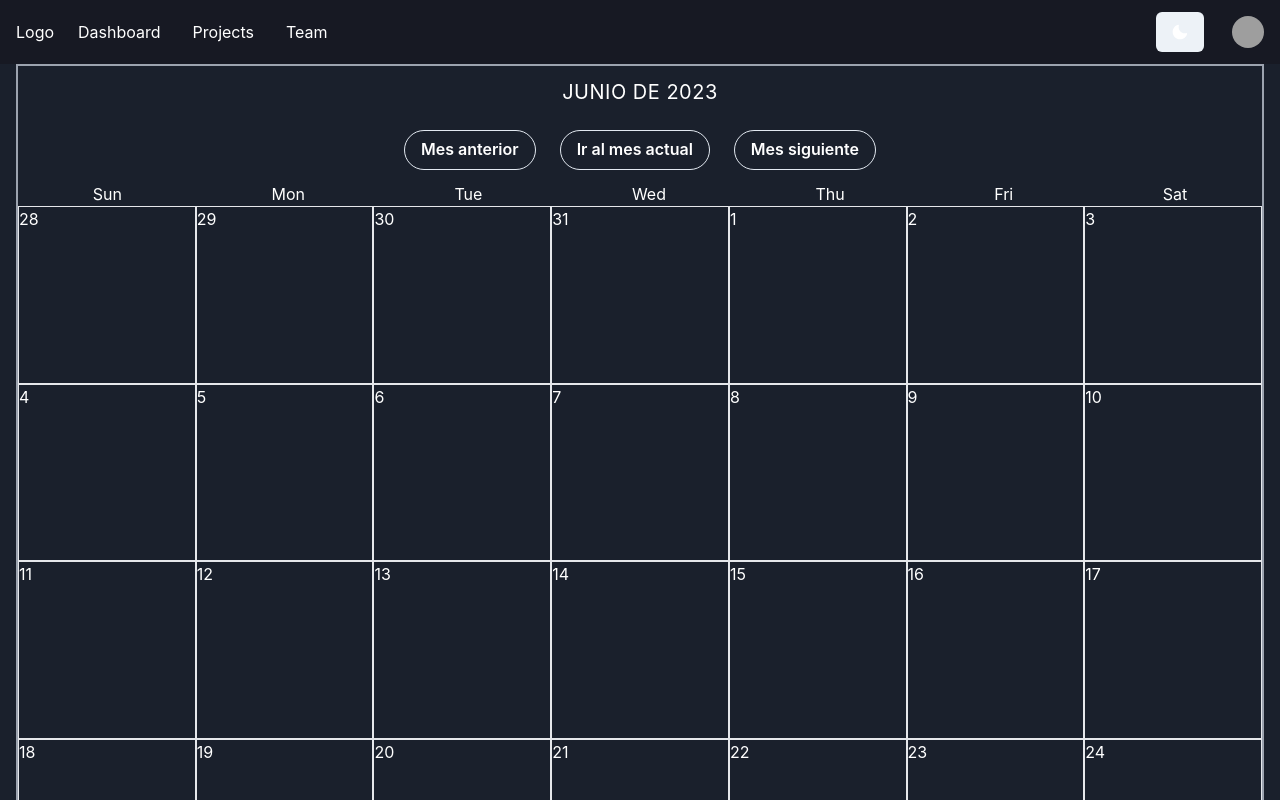
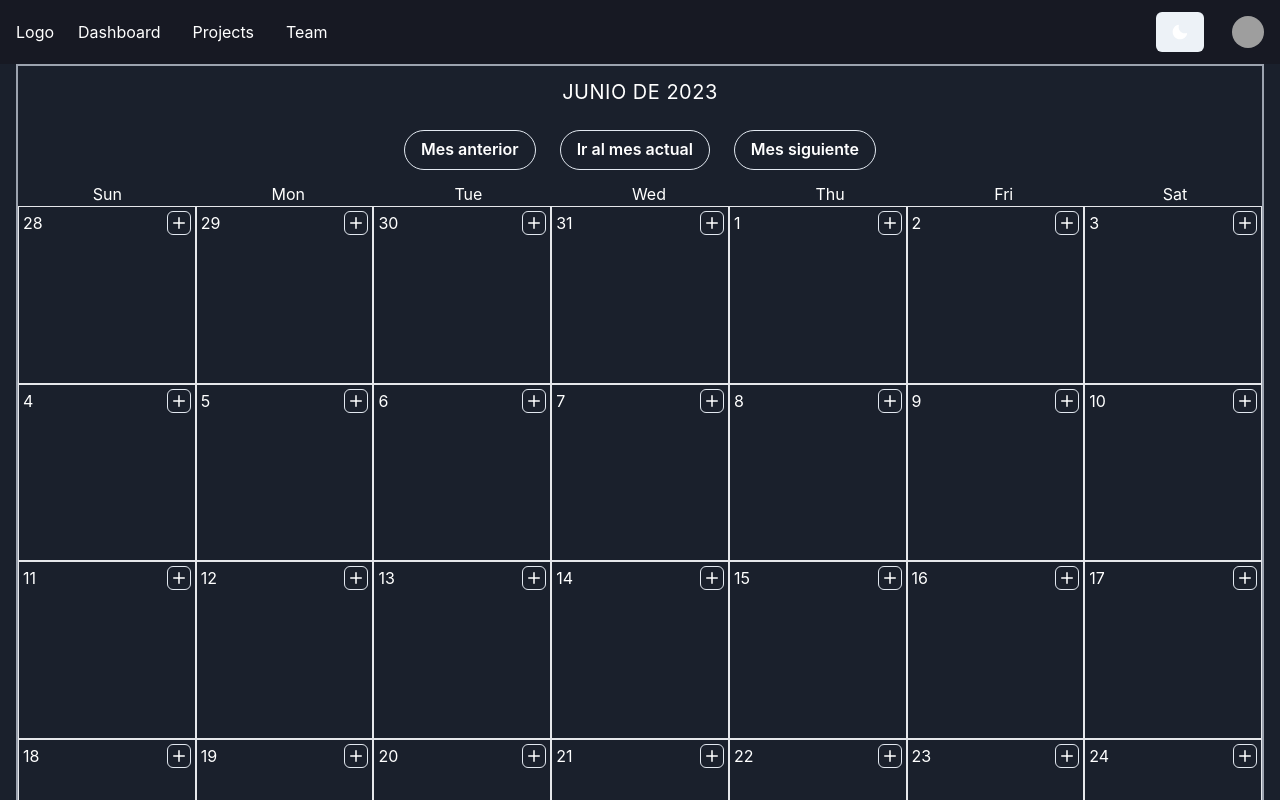
Before and after one commit to lionking0105/epic-organizer-frontend, a Next.js app in the folder frontend/: page /calendar in a window 1280 px wide. Shown: the top 800 px of the page. Built offline with nearby package versions, Linux system fonts and the light colour scheme; sample sign-in values are in the browser's storage; grey boxes are pictures that could not be loaded.

Commit message:
feat (frontend): IconButton for show modalTask

```diff
--- a/frontend/src/components/global/UI/calendar/MyDay.tsx
+++ b/frontend/src/components/global/UI/calendar/MyDay.tsx
@@ -1,20 +1,33 @@
-// Componentes/Dia.tsx
+import { Flex } from "@chakra-ui/react";
+import { MyInsertTask } from "./entites/MyInsertTask";
+
 interface DiaProps {
   dia: number;
 }
 
 const Dia = ({ dia }: DiaProps) => {
   return (
-    <div
+    <Flex
       className="aspect-content flex-grow border border-gray-200"
       style={{
         flexBasis: "14.2857%",
         flexShrink: 0,
         aspectRatio: "1 / 1",
       }}
+      direction="column"
+      position="relative"
     >
-      {dia}
-    </div>
+      <span
+        style={{
+          position: "absolute",
+          top: "4px",
+          left: "4px",
+        }}
+      >
+        {dia}
+      </span>
+      <MyInsertTask />
+    </Flex>
   );
 };
 
--- /dev/null
+++ b/frontend/src/components/global/UI/calendar/entites/MyInsertTask.tsx
@@ -0,0 +1,26 @@
+import { AddIcon } from "@chakra-ui/icons";
+import { IconButton, useColorModeValue } from "@chakra-ui/react";
+import { MyModalTask } from "./MyModalTask";
+
+export const MyInsertTask = () => {
+  const { onOpen, ModalComponent } = MyModalTask();
+
+  return (
+    <>
+      <IconButton
+        color={useColorModeValue("white", "black")}
+        variant="outline"
+        size="xs"
+        aria-label="Add Task"
+        icon={<AddIcon />}
+        style={{
+          position: "absolute",
+          top: "4px",
+          right: "4px",
+        }}
+        onClick={onOpen}
+      />
+      {ModalComponent}
+    </>
+  );
+};
--- /dev/null
+++ b/frontend/src/components/global/UI/calendar/entites/MyModalTask.tsx
@@ -0,0 +1,61 @@
+import React from "react";
+import {
+  FormControl,
+  FormLabel,
+  Input,
+  ModalBody,
+  ModalCloseButton,
+  ModalContent,
+  ModalFooter,
+  ModalHeader,
+  ModalOverlay,
+  Button,
+  useDisclosure,
+  Modal,
+} from "@chakra-ui/react";
+
+export const MyModalTask = () => {
+  const { isOpen, onOpen, onClose } = useDisclosure();
+  const initialRef = React.useRef(null);
+  const finalRef = React.useRef(null);
+
+  return {
+    isOpen,
+    onOpen,
+    onClose,
+    ModalComponent: (
+      <>
+        <Modal
+          initialFocusRef={initialRef}
+          finalFocusRef={finalRef}
+          isOpen={isOpen}
+          onClose={onClose}
+        >
+          <ModalOverlay />
+          <ModalContent>
+            <ModalHeader>Crea tú tarea</ModalHeader>
+            <ModalCloseButton />
+            <ModalBody pb={6}>
+              <FormControl>
+                <FormLabel>First name</FormLabel>
+                <Input ref={initialRef} placeholder="First name" />
+              </FormControl>
+
+              <FormControl mt={4}>
+                <FormLabel>Last name</FormLabel>
+                <Input placeholder="Last name" />
+              </FormControl>
+            </ModalBody>
+
+            <ModalFooter>
+              <Button colorScheme="blue" mr={3}>
+                Save
+              </Button>
+              <Button onClick={onClose}>Cancel</Button>
+            </ModalFooter>
+          </ModalContent>
+        </Modal>
+      </>
+    ),
+  };
+};
```
